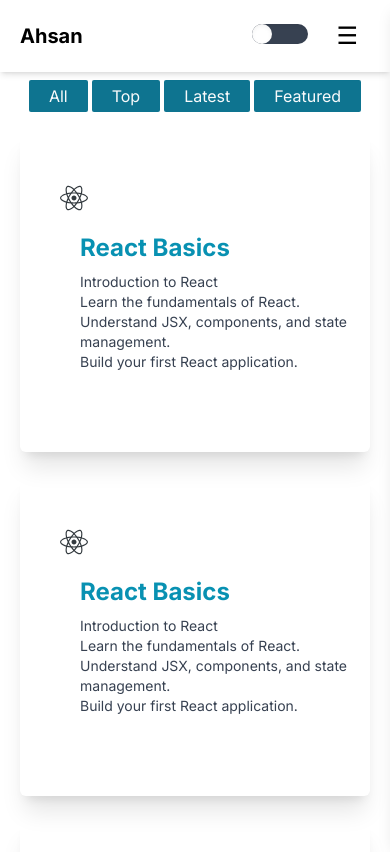
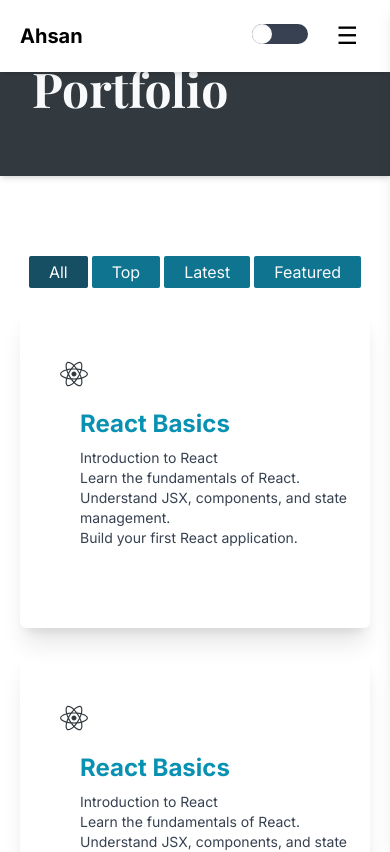
Before and after one commit to Md-Sazzad-Ahsan/Portfolio, a Next.js app: page /portfolio in a window 390 px wide. Shown: the top 852 px of the page. Built offline with nearby package versions, Linux system fonts and the light colour scheme.

Commit message:
But fixed in  Responsive mode

```diff
--- a/app/portfolio/page.tsx
+++ b/app/portfolio/page.tsx
@@ -1,9 +1,10 @@
-// import UnderConstruction from "@/components/LoadingPage/UnderConstructionPage"
 import CardList from "@/components/PortfolioProjects/CardList";
+import PortfolioSectionDivider from "@/components/PortfolioSectionDivider";
 export default function portfolio() {
     return (
-      <main>
-        <CardList maxCards={6} buttonShow={false} />
+      <main className="">
+        <PortfolioSectionDivider/>
+        <CardList maxCards={2} buttonShow={false} />
          {/* maxCards is the limit of how many cards will be in section ALL*/}
       </main>
     );
--- a/components/PortfolioProjects/CardList.tsx
+++ b/components/PortfolioProjects/CardList.tsx
@@ -1,9 +1,9 @@
-// components/PortfolioProjects/CardList.tsx
 "use client";
 import React, { useState } from "react";
 import Link from "next/link";
 import Cards from "@/components/PortfolioProjects/ProjectCardTemplate";
 import { topCardsData, latestCardsData, featuredCardsData } from "@/components/PortfolioProjects/ProjectData";
+import CategoryButtons from "@/components/PortfolioProjects/CategoryButtons";
 
 interface CardListProps {
   maxCards?: number;
@@ -12,6 +12,11 @@
 
 const CardList: React.FC<CardListProps> = ({ maxCards = 3, buttonShow = true }) => {
   const [selectedCategory, setSelectedCategory] = useState<string>("All");
+
+  const handleCategoryChange = (category: string, event: React.MouseEvent<HTMLAnchorElement>) => {
+    event.preventDefault();
+    setSelectedCategory(category);
+  };
 
   const renderCards = () => {
     let cardsData;
@@ -26,7 +31,6 @@
         cardsData = featuredCardsData;
         break;
       default:
-        // Show up to `maxCards` from each category
         const topCards = topCardsData.slice(0, maxCards);
         const latestCards = latestCardsData.slice(0, maxCards);
         const featuredCards = featuredCardsData.slice(0, maxCards);
@@ -44,33 +48,17 @@
     ));
   };
 
-  // Determine if the "View More" button should be displayed
   const shouldShowViewMore = buttonShow && selectedCategory === "All" &&
     (topCardsData.length + latestCardsData.length + featuredCardsData.length > maxCards * 3);
 
-  const handleCategoryChange = (category: string, event: React.MouseEvent<HTMLAnchorElement>) => {
-    event.preventDefault();
-    setSelectedCategory(category);
-  };
-
   return (
     <div className="px-5 sm:px-24 md:px-48 lg:px-56">
-      <div className="mt-20 col-span-full flex flex-row text-gray-50 dark:text-gray-300 pb-5 items-center justify-center space-x-1">
-        <Link href="#" onClick={(e) => handleCategoryChange("All", e)} className="bg-cyan-700 dark:bg-cyan-700 hover:bg-cyan-900 dark:hover:bg-cyan-900 dark:hover:text-gray-50 px-5 sm:px-8 md:px-10 py-1 sm:py-2 rounded-sm">
-          All
-        </Link>
-        <Link href="#" onClick={(e) => handleCategoryChange("Top", e)} className="bg-cyan-700 dark:bg-cyan-700 hover:bg-cyan-900 dark:hover:bg-cyan-900 dark:hover:text-gray-50 px-5 sm:px-8 md:px-10 py-1 sm:py-2 rounded-sm">
-          Top
-        </Link>
-        <Link href="#" onClick={(e) => handleCategoryChange("Latest", e)} className="bg-cyan-700 dark:bg-cyan-700 hover:bg-cyan-900 dark:hover:bg-cyan-900 dark:hover:text-gray-50 px-5 sm:px-8 md:px-10 py-1 sm:py-2 rounded-sm">
-          Latest
-        </Link>
-        <Link href="#" onClick={(e) => handleCategoryChange("Featured", e)} className="bg-cyan-700 dark:bg-cyan-700 hover:bg-cyan-900 dark:hover:bg-cyan-900 dark:hover:text-gray-50 px-5 sm:px-8 md:px-10 py-1 sm:py-2 rounded-sm">
-          Featured
-        </Link>
-      </div>
+      <CategoryButtons
+        selectedCategory={selectedCategory}
+        onCategoryChange={handleCategoryChange}  // Pass the handler to the CategoryButtons component
+      />
 
-      <ul className="grid grid-cols-1 sm:grid-cols-2 md:grid-cols-3 gap-6">
+      <ul className="grid grid-cols-1 sm:grid-cols-2 lg:grid-cols-3 gap-6">
         {renderCards()}
       </ul>
 
--- a/components/PortfolioProjects/CategoryButtons.tsx
+++ b/components/PortfolioProjects/CategoryButtons.tsx
@@ -1,40 +1,51 @@
-// CategoryButtons.tsx
-"use client"; // Add this line
+"use client";
 
 import React from "react";
 
 interface CategoryButtonsProps {
   selectedCategory: string;
-  setSelectedCategory: (category: string) => void;
+  onCategoryChange: (category: string, event: React.MouseEvent<HTMLAnchorElement>) => void;
 }
 
-const CategoryButtons: React.FC<CategoryButtonsProps> = ({ selectedCategory, setSelectedCategory }) => {
+const CategoryButtons: React.FC<CategoryButtonsProps> = ({ selectedCategory, onCategoryChange }) => {
   return (
     <div className="px-5 sm:px-24 md:px-48 lg:px-56 mt-20 col-span-full flex flex-row text-gray-50 dark:text-gray-300 pb-5 items-center justify-center space-x-1">
-      <button
-        onClick={() => setSelectedCategory("All")}
-        className={`bg-cyan-700 dark:bg-cyan-700 hover:bg-cyan-900 dark:hover:bg-cyan-900 dark:hover:text-gray-50 px-5 sm:px-8 md:px-10 py-1 sm:py-2 rounded-sm ${selectedCategory === "All" ? "bg-cyan-900" : ""}`}
+      <a
+        href="#"
+        onClick={(e) => onCategoryChange("All", e)}
+        className={`bg-cyan-700 dark:bg-cyan-700 hover:bg-cyan-900 dark:hover:bg-cyan-900 dark:hover:text-gray-50 px-5 sm:px-8 md:px-10 py-1 sm:py-2 rounded-sm ${
+          selectedCategory === "All" ? "bg-cyan-900" : ""
+        }`}
       >
         All
-      </button>
-      <button
-        onClick={() => setSelectedCategory("Top")}
-        className={`bg-cyan-700 dark:bg-cyan-700 hover:bg-cyan-900 dark:hover:bg-cyan-900 dark:hover:text-gray-50 px-5 sm:px-8 md:px-10 py-1 sm:py-2 rounded-sm ${selectedCategory === "Top" ? "bg-cyan-900" : ""}`}
+      </a>
+      <a
+        href="#"
+        onClick={(e) => onCategoryChange("Top", e)}
+        className={`bg-cyan-700 dark:bg-cyan-700 hover:bg-cyan-900 dark:hover:bg-cyan-900 dark:hover:text-gray-50 px-5 sm:px-8 md:px-10 py-1 sm:py-2 rounded-sm ${
+          selectedCategory === "Top" ? "bg-cyan-900" : ""
+        }`}
       >
         Top
-      </button>
-      <button
-        onClick={() => setSelectedCategory("Latest")}
-        className={`bg-cyan-700 dark:bg-cyan-700 hover:bg-cyan-900 dark:hover:bg-cyan-900 dark:hover:text-gray-50 px-5 sm:px-8 md:px-10 py-1 sm:py-2 rounded-sm ${selectedCategory === "Latest" ? "bg-cyan-900" : ""}`}
+      </a>
+      <a
+        href="#"
+        onClick={(e) => onCategoryChange("Latest", e)}
+        className={`bg-cyan-700 dark:bg-cyan-700 hover:bg-cyan-900 dark:hover:bg-cyan-900 dark:hover:text-gray-50 px-5 sm:px-8 md:px-10 py-1 sm:py-2 rounded-sm ${
+          selectedCategory === "Latest" ? "bg-cyan-900" : ""
+        }`}
       >
         Latest
-      </button>
-      <button
-        onClick={() => setSelectedCategory("Featured")}
-        className={`bg-cyan-700 dark:bg-cyan-700 hover:bg-cyan-900 dark:hover:bg-cyan-900 dark:hover:text-gray-50 px-5 sm:px-8 md:px-10 py-1 sm:py-2 rounded-sm ${selectedCategory === "Featured" ? "bg-cyan-900" : ""}`}
+      </a>
+      <a
+        href="#"
+        onClick={(e) => onCategoryChange("Featured", e)}
+        className={`bg-cyan-700 dark:bg-cyan-700 hover:bg-cyan-900 dark:hover:bg-cyan-900 dark:hover:text-gray-50 px-5 sm:px-8 md:px-10 py-1 sm:py-2 rounded-sm ${
+          selectedCategory === "Featured" ? "bg-cyan-900" : ""
+        }`}
       >
         Featured
-      </button>
+      </a>
     </div>
   );
 };
--- a/components/PortfolioProjects/ProjectData.tsx
+++ b/components/PortfolioProjects/ProjectData.tsx
@@ -2,6 +2,17 @@
 import { FaReact, FaNode } from "react-icons/fa";
 
 export const topCardsData = [
+  {
+    icon: FaReact,
+    title: "React Basics",
+    subtitle: "Introduction to React",
+    description: [
+      "Learn the fundamentals of React.",
+      "Understand JSX, components, and state management.",
+      "Build your first React application."
+    ],
+  },
+
   {
     icon: FaReact,
     title: "React Basics",
```
